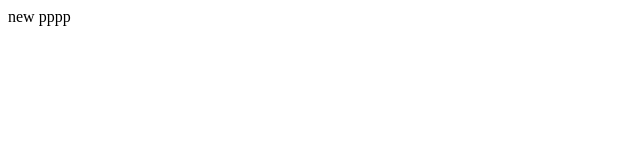
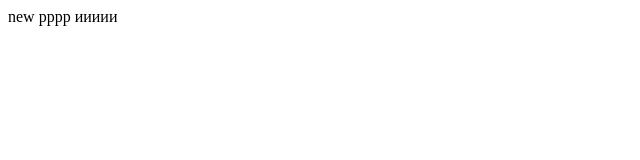
Before and after one commit to SergeyShapko/newTest, a plain HTML site: page newbranch.html in a window 1280 px wide. Shown: the full height of the page, 0-640 px from the left. Drawn offline with Linux system fonts and the light colour scheme.

Commit message:
Update newbranch.html

```diff
--- a/newbranch.html
+++ b/newbranch.html
@@ -6,6 +6,6 @@
     <title>Document</title>
 </head>
 <body>
-    new рррр
+    new рррр иииии
 </body>
 </html>
```
